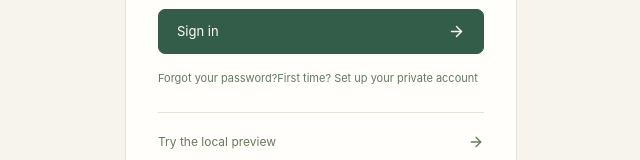
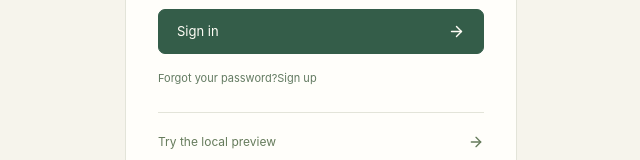
Before and after one commit to drat-git/180, a React (Vite) app: page / in a window 1280 px wide. Shown: the part 552-712 px from the top of the page, without its empty margins (319-959 px from the left). Built offline with nearby package versions, Linux system fonts and the light colour scheme; no server answers.

Commit message:
Rename private account setup link to Sign up

```diff
--- a/src/components/Login.tsx
+++ b/src/components/Login.tsx
@@ -170,7 +170,7 @@ export function Login({
           >
             {setup
               ? "Already set up? Sign in"
-              : "First time? Set up your private account"}
+              : "Sign up"}
           </button>
         )}
         <div className="login-divider" />
```
